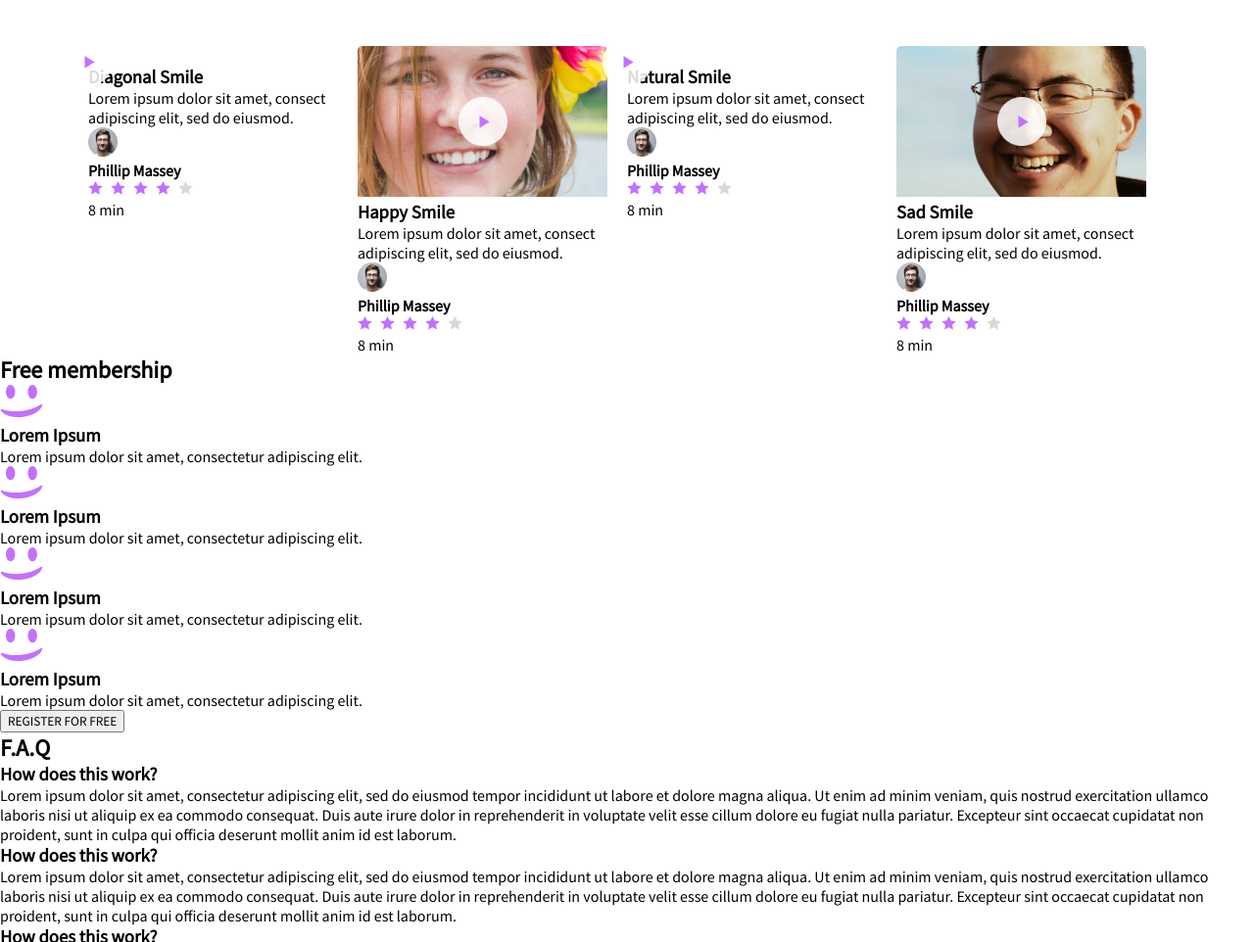
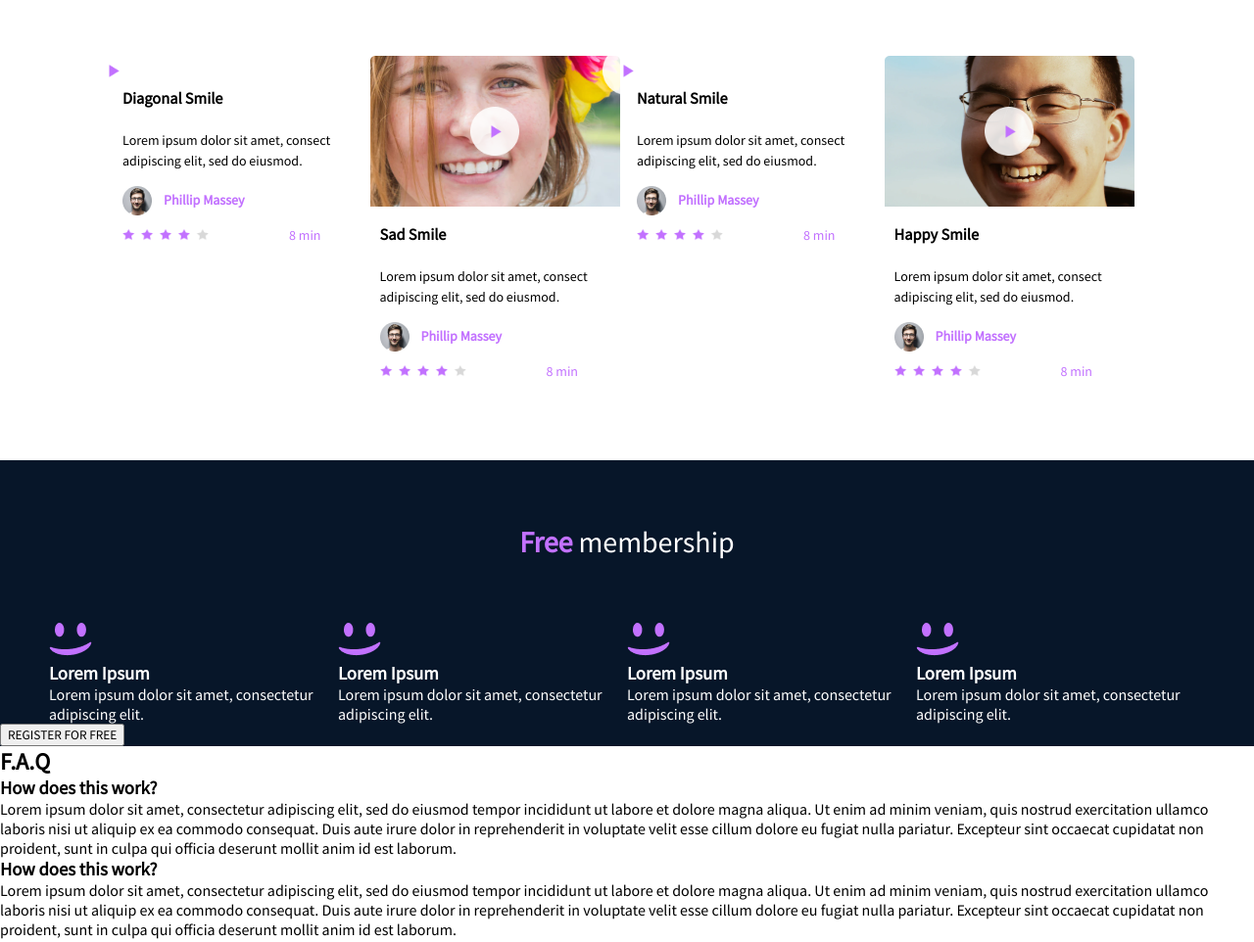
Before and after one commit to Mwandii/alx_html_css, a plain HTML site: page css_advanced/index.html in a window 1280 px wide. Shown: the part 1321-2283 px from the top of the page at 98% size. Drawn offline with Linux system fonts and the light colour scheme.

Commit message:
finished up the preview section

```diff
--- a/css_advanced/index.html
+++ b/css_advanced/index.html
@@ -82,30 +82,30 @@
                 </div>
                 <h3>Diagonal Smile</h3>
                 <p>Lorem ipsum dolor sit amet, consect adipiscing elit, sed do eiusmod.</p>
-                <div>
+                <div class="avatar">
                     <img src="/css_advanced/media/avatar.png" alt="">
                     <h4>Phillip Massey</h4>
                 </div>
-                <div>
-                   <img src="/css_advanced/media/rating.png">
+                <div class="rating">
+                   <img src="/css_advanced/media/rating.png" width="35%" height="50%">
+                   <p>8 min</p>
                 </div>
-                <p>8 min</p>
             </div>
             <div>
                 <div class="thumbnail">
                 <img src="/css_advanced/media/preview.png" alt="">
                 <img src="/css_advanced/media/play.png" class="play-icon">
                 </div>
-                <h3>Happy Smile</h3>
+                <h3>Sad Smile</h3>
                 <p>Lorem ipsum dolor sit amet, consect adipiscing elit, sed do eiusmod.</p>
-                <div>
+                <div class="avatar">
                     <img src="/css_advanced/media/avatar (1).png" alt="">
                     <h4>Phillip Massey</h4>
                 </div>
-                <div>
-                    <img src="/css_advanced/media/rating.png">
+                <div class="rating">
+                    <img src="/css_advanced/media/rating.png" width="35%" height="50%">
+                    <p>8 min</p>
                 </div>
-                <p>8 min</p>
             </div>
             <div>
                 <div class="thumbnail">
@@ -114,35 +114,37 @@
                 </div>
                 <h3>Natural Smile</h3>
                 <p>Lorem ipsum dolor sit amet, consect adipiscing elit, sed do eiusmod.</p>
-                <div>
+                <div class="avatar">
                     <img src="/css_advanced/media/avatar (2).png" alt="">
                     <h4>Phillip Massey</h4>
                 </div>
-                <div>
-                    <img src="/css_advanced/media/rating.png">
+                <div class="rating">
+                    <img src="/css_advanced/media/rating.png" width="35%" height="50%">
+                    <p>8 min</p>
                 </div>
-                <p>8 min</p>
             </div>
             <div>
                 <div class="thumbnail">
                 <img src="/css_advanced/media/preview (3).png" alt="">
                 <img src="/css_advanced/media/play.png" class="play-icon">
                 </div>
-                <h3>Sad Smile</h3>
+                <h3>Happy Smile</h3>
                 <p>Lorem ipsum dolor sit amet, consect adipiscing elit, sed do eiusmod.</p>
-                <div>
+                <div class="avatar">
                     <img src="/css_advanced/media/avatar (3).png" alt="">
                     <h4>Phillip Massey</h4>
                 </div>
-                <div>
-                    <img src="/css_advanced/media/rating.png">
+                <div class="rating">
+                    <img src="/css_advanced/media/rating.png" width="35%" height="50%">
+                    <p>8 min</p>
                 </div>
-                <p>8 min</p>
             </div>
             </div>
         </section>
         <section>
-            <h2>Free membership</h2>
+            <div class="membership-container">
+            <h2><span>Free</span> membership</h2>
+            <div class="membership-content">
             <div>
                 <img src="/css_advanced/media/smile.png" alt="">
                 <h3>Lorem Ipsum</h3>
@@ -163,7 +165,9 @@
                 <h3>Lorem Ipsum</h3>
                 <p>Lorem ipsum dolor sit amet, consectetur adipiscing elit.</p>
             </div>
+            </div>
             <button>REGISTER FOR FREE</button>
+            </div>
         </section>
         <section>
             <h2>F.A.Q</h2>
--- a/css_advanced/styles.css
+++ b/css_advanced/styles.css
@@ -172,6 +172,8 @@ header {
     display: flex;
     justify-content: space-evenly;
     padding: 0 90px;
+    line-height: 1.5;
+    font-size: 14px;
 }
 
 .thumbnail {
@@ -193,3 +195,62 @@ header {
   height: auto;
   pointer-events: none;
 }
+
+.tutorials {
+    margin: 70px 25px;
+}
+
+.tutorials-content h3 {
+    padding: 10px;
+}
+
+.tutorials-content p {
+    padding: 10px;
+}
+
+.tutorials-content h4 {
+    color: #C271FF;
+}
+
+.avatar {
+    display: flex;
+    align-items: center;
+    gap: 12px;
+    padding: 5px 10px 0 10px;
+    margin-bottom: 0px;
+}
+
+.rating {
+    display: flex;
+    justify-content: space-between;
+    align-items: center;
+    padding-left: 10px;
+}
+
+.rating p {
+    margin-right: 40px;
+    color: #C271FF;
+}
+
+.membership-container {
+    background-color: #071629;
+    color: white;
+}
+
+.membership-container h2 {
+    text-align: center;
+    padding: 4rem;
+    font-weight: 100;
+    font-size: 30px;
+}
+
+.membership-container span {
+    font-weight: bold;
+    color: #C271FF;
+}
+
+.membership-content {
+    display: flex;
+    justify-content: space-evenly;
+    padding: 0 50px;
+}
```
